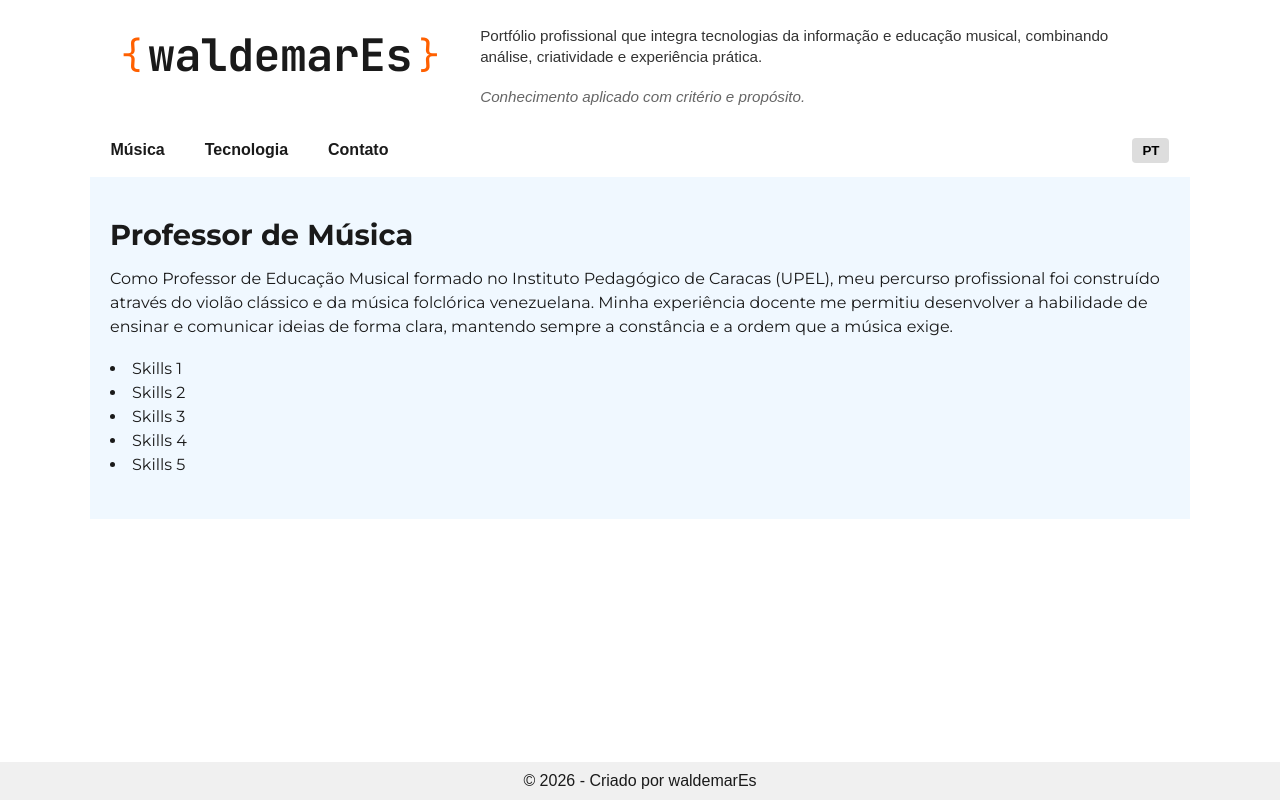
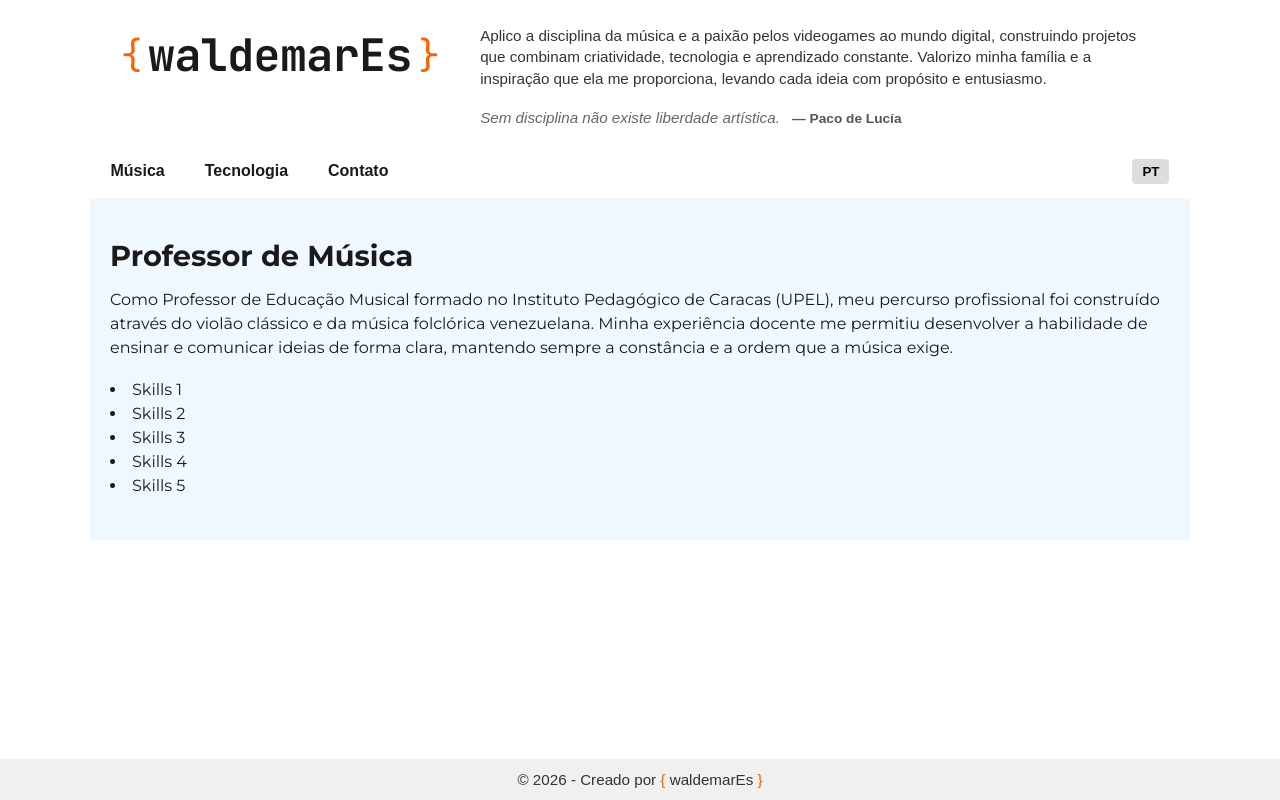
Before and after one commit to WaldemarEs/portafolio-waldemarEs, a plain HTML site: page index.html in a window 1280 px wide. Both pictures are taken after a click on the button "ES/PT". Drawn offline with Linux system fonts and the light colour scheme; a web font is replaced by a local one.

Commit message:
git init git add . git commit -m "Enhance footer design and improve tech section styling" git push origin main git status

```diff
--- a/index.html
+++ b/index.html
@@ -22,15 +22,16 @@
                     <span class="logo-text">waldemarEs</span>
                     <span class="logo-deco right">}</span>
                 </h1>
-
             </div>
 
             <div class="header-right">
-                <p>Portafolio profesional que integra tecnologías de la información y educación musical, combinando
-                    análisis,
-                    creatividad y experiencia práctica.</p>
-                <blockquote>Conocimiento aplicado con criterio y propósito.</blockquote>
-
+                <p id="header-desc">
+                    Aplico la disciplina de la música y la pasión por los videojuegos al mundo digital, construyendo proyectos que combinan creatividad, tecnología y aprendizaje constante. Valoro mi familia y la inspiración que me brinda, llevando cada idea con propósito y entusiasmo.
+                </p>
+                <blockquote>
+                    <span id="quote-text"></span>
+                    <span id="quote-author"></span>
+                </blockquote>
             </div>
         </div>
         <nav id="main-nav" aria-label="Navegación principal">
@@ -76,9 +77,16 @@
     </main>
 
    <footer id="footer">
-        <p id="footer-p">&copy; 2026 - Creado por waldemarEs_</p>
+    <p id="footer-p">
+        &copy; <span id="footer-year">2026</span> - Creado por
+        <span class="footer-deco">{</span>
+        <span id="footer-name" class="footer-text">waldemarEs</span>
+        <span class="footer-deco">}</span>
+    </p>
 </footer>
+
+
+    <script src="script.js"></script>
 </body>
-<script src="/script.js"></script>
 
 </html>
--- a/script.js
+++ b/script.js
@@ -1,9 +1,9 @@
 // ======================
 // Variables principales
 // ======================
-var sections = document.querySelectorAll(".section"); // Todas las secciones
-var navLinks = document.querySelectorAll("#main-nav a"); // Links del nav
-var langBtn = document.getElementById("lang-btn"); // Botón de idioma
+var sections = document.querySelectorAll(".section");
+var navLinks = document.querySelectorAll("#main-nav a");
+var langBtn = document.getElementById("lang-btn");
 
 // ======================
 // Textos en español y portugués
@@ -13,8 +13,7 @@ var translation = {
     btn: "ES",
     headerTitle: "waldemarEs",
     headerDesc:
-      "Portafolio profesional que integra tecnologías de la información y educación musical, combinando análisis, creatividad y experiencia práctica.",
-    headerQuote: "Conocimiento aplicado con criterio y propósito.",
+      "Aplico la disciplina de la música y la pasión por los videojuegos al mundo digital, construyendo proyectos que combinan creatividad, tecnología y aprendizaje constante. Valoro mi familia y la inspiración que me brinda, llevando cada idea con propósito y entusiasmo.",
     navMusic: "Música",
     navTech: "Tecnología",
     navContact: "Contacto",
@@ -24,14 +23,13 @@ var translation = {
     techTitle: "Técnico en Informática",
     techDesc:
       "Mi formación técnica se enfoca en el desarrollo de aplicaciones y entornos web. Cuento con conocimientos en lógica de programación y lenguajes como Java y C++, que utilizo como base para construir soluciones digitales bien estructuradas. Además del desarrollo de software, mi formación incluye la gestión de bases de datos, sistemas operativos y el mantenimiento de equipos informáticos.",
-    footer: "© 2026 - Creado por waldemarEs",
+    footerName: "waldemarEs",
   },
   pt: {
     btn: "PT",
     headerTitle: "waldemarEs",
     headerDesc:
-      "Portfólio profissional que integra tecnologias da informação e educação musical, combinando análise, criatividade e experiência prática.",
-    headerQuote: "Conhecimento aplicado com critério e propósito.",
+      "Aplico a disciplina da música e a paixão pelos videogames ao mundo digital, construindo projetos que combinam criatividade, tecnologia e aprendizado constante. Valorizo minha família e a inspiração que ela me proporciona, levando cada ideia com propósito e entusiasmo.",
     navMusic: "Música",
     navTech: "Tecnologia",
     navContact: "Contato",
@@ -41,37 +39,81 @@ var translation = {
     techTitle: "Técnico em Informática",
     techDesc:
       "Minha formação técnica se concentra no desenvolvimento de aplicações e ambientes web. Possuo conhecimentos em lógica de programação e linguagens como Java e C++, que utilizo como base para construir soluções digitais bem estruturadas. Além do desenvolvimento de software, minha formação inclui gestão de bases de dados, sistemas operacionais e manutenção de equipamentos de informática.",
-    footer: "© 2026 - Criado por waldemarEs",
-  },
+    footerName: "waldemarEs",
+  }
 };
 
-// Idioma inicial
-var currentLang = "es";
+// ======================
+// Citas por sección
+// ======================
+var musicQuotes = [
+  { es: "La música comienza donde termina el poder de las palabras.", pt: "A música começa onde termina o poder das palavras.", author: "Andrés Segovia" },
+  { es: "El arte verdadero no adorna: revela.", pt: "A arte verdadeira não adorna: revela.", author: "Leo Brouwer" },
+  { es: "Sin disciplina no hay libertad artística.", pt: "Sem disciplina não existe liberdade artística.", author: "Paco de Lucía" },
+  { es: "El sonido es solo el inicio; la intención es lo que permanece.", pt: "O som é apenas o início; a intenção é o que permanece.", author: "Julian Bream" },
+  { es: "El propósito final de toda música es la elevación del espíritu.", pt: "O propósito final de toda música é a elevação do espírito.", author: "Johann Sebastian Bach" },
+  { es: "La música expresa lo que no puede decirse con palabras.", pt: "A música expressa o que não pode ser dito com palavras.", author: "Victor Wooten" },
+  { es: "Tocar es aprender a escuchar.", pt: "Tocar é aprender a escutar.", author: "John Petrucci" },
+  { es: "El arte de la música es el arte de la comunicación.", pt: "A arte da música é a arte da comunicação.", author: "Herbie Hancock" },
+  { es: "Cada nota tiene un propósito.", pt: "Cada nota tem um propósito.", author: "Andrés Segovia" },
+  { es: "La música no miente.", pt: "A música não mente.", author: "Friedrich Nietzsche" }
+];
+
+var techQuotes = [
+  { es: "La mejor manera de predecir el futuro es inventarlo.", pt: "A melhor maneira de prever o futuro é inventá-lo.", author: "Alan Kay" },
+  { es: "La ciencia informática no trata de computadoras, sino de pensamiento.", pt: "A ciência da computação não trata de computadores, mas de pensamento.", author: "Donald Knuth" },
+  { es: "Hablar es fácil. Muéstrame el código.", pt: "Falar é fácil. Mostre-me o código.", author: "Linus Torvalds" },
+  { es: "La simplicidad es un requisito previo para la fiabilidad.", pt: "A simplicidade é um pré-requisito para a confiabilidade.", author: "Edsger Dijkstra" },
+  { es: "La tecnología por sí sola no es suficiente: debe unirse a las humanidades.", pt: "A tecnologia sozinha não é suficiente: ela deve se unir às humanidades.", author: "Steve Jobs" },
+  { es: "El software de calidad se construye con disciplina y creatividad.", pt: "O software de qualidade é construído com disciplina e criatividade.", author: "Bjarne Stroustrup" },
+  { es: "Programar es pensar, diseñar y crear.", pt: "Programar é pensar, projetar e criar.", author: "Grace Hopper" },
+  { es: "La innovación tecnológica surge de la curiosidad constante.", pt: "A inovação tecnológica surge da curiosidade constante.", author: "Tim Berners-Lee" },
+  { es: "Los errores son oportunidades de aprendizaje.", pt: "Os erros são oportunidades de aprendizado.", author: "Margaret Hamilton" },
+  { es: "El futuro pertenece a quienes crean.", pt: "O futuro pertence àqueles que criam.", author: "Steve Wozniak" }
+];
 
 // ======================
-// Función para alternar secciones
+// Estado
 // ======================
-function alternarSecciones(targetId) {
-  for (var i = 0; i < sections.length; i++) {
-    sections[i].className =
-      sections[i].id === targetId ? "section activa" : "section hidden";
-  }
+var currentLang = "es";
+var currentSection = "music-section";
+var currentQuote = null;
+
+// ======================
+// Función para mostrar cita según sección y idioma
+// ======================
+function mostrarCita() {
+  if (!currentQuote) return;
+  document.getElementById("quote-text").textContent = currentQuote[currentLang];
+  document.getElementById("quote-author").textContent = " — " + currentQuote.author;
 }
 
 // ======================
-// Función para cambiar idioma
+// Cambiar sección
+// ======================
+function alternarSecciones(targetId) {
+  currentSection = targetId;
+  sections.forEach(section => {
+    section.className = section.id === targetId ? "section activa" : "section hidden";
+  });
+
+  // Elegir cita aleatoria según sección
+  currentQuote = targetId === "music-section"
+    ? musicQuotes[Math.floor(Math.random() * musicQuotes.length)]
+    : techQuotes[Math.floor(Math.random() * techQuotes.length)];
+
+  mostrarCita();
+}
+
+// ======================
+// Cambiar idioma
 // ======================
 function cambiarIdioma() {
-  // Alterna el idioma
   currentLang = currentLang === "es" ? "pt" : "es";
 
   // Header
-  document.querySelector(".logo-text").innerText =
-    translation[currentLang].headerTitle;
-  document.querySelector("header p").innerText =
-    translation[currentLang].headerDesc;
-  document.querySelector("header blockquote").innerText =
-    translation[currentLang].headerQuote;
+  document.querySelector(".logo-text").innerText = translation[currentLang].headerTitle;
+  document.getElementById("header-desc").innerText = translation[currentLang].headerDesc;
 
   // Navegación
   navLinks[0].innerText = translation[currentLang].navMusic;
@@ -79,38 +121,34 @@ function cambiarIdioma() {
   navLinks[2].innerText = translation[currentLang].navContact;
 
   // Secciones
-  document.getElementById("music-section").querySelector("h2").innerText =
-    translation[currentLang].musicTitle;
-  document.getElementById("music-section").querySelector("p").innerText =
-    translation[currentLang].musicDesc;
-  document.getElementById("tech-section").querySelector("h2").innerText =
-    translation[currentLang].techTitle;
-  document.getElementById("tech-section").querySelector("p").innerText =
-    translation[currentLang].techDesc;
+  document.getElementById("music-section").querySelector("h2").innerText = translation[currentLang].musicTitle;
+  document.getElementById("music-section").querySelector("p").innerText = translation[currentLang].musicDesc;
+  document.getElementById("tech-section").querySelector("h2").innerText = translation[currentLang].techTitle;
+  document.getElementById("tech-section").querySelector("p").innerText = translation[currentLang].techDesc;
 
-  // Footer
-  document.getElementById("footer-p").innerText =
-    translation[currentLang].footer;
+  // Footer: solo actualizar el nombre manteniendo las llaves y estilo
+  document.getElementById("footer-name").innerText = translation[currentLang].footerName;
 
   // Botón
   langBtn.innerText = translation[currentLang].btn;
+
+  // Traducir la cita actual
+  mostrarCita();
 }
 
 // ======================
 // Eventos
 // ======================
-// Click en links de navegación
-for (var i = 0; i < navLinks.length; i++) {
-  navLinks[i].addEventListener("click", function (e) {
+navLinks.forEach(link => {
+  link.addEventListener("click", e => {
     e.preventDefault();
-    alternarSecciones(this.getAttribute("href").substring(1));
+    alternarSecciones(link.getAttribute("href").substring(1));
   });
-}
+});
 
-// Click en botón de idioma
 langBtn.addEventListener("click", cambiarIdioma);
 
 // ======================
-// Inicializamos mostrando Música
+// Inicialización
 // ======================
 alternarSecciones("music-section");
--- a/styles.css
+++ b/styles.css
@@ -177,6 +177,7 @@ Secciones dentro del main */
     font-family: 'JetBrains Mono', monospace;
     color: #1a1a1a;
     transition: all 0.5s ease-in-out;
+    font-size: 0.9rem;
 }
 #tech-section h2{
     margin-bottom: 15px;
@@ -203,6 +204,26 @@ footer{
     background-color: #f0f0f0;
     text-align: center;
 }
+/* Footer igual al p del header */
+#footer-p {
+    font-family: inherit;   /* misma fuente que header p */
+    font-size: 0.95rem;     /* mismo tamaño */
+    line-height: 1.4;
+    color: #333;            /* mismo color que header p */
+    text-align: center;
+}
+
+/* Llaves en naranja */
+.footer-deco {
+    color: #ff6000;
+    font-weight: 400;
+}
+
+/* Texto "waldemarEs" */
+.footer-text {
+    color: #333;            /* mismo color que footer-p */
+}
+
 
 /* Clases para mostrar y ocultar secciones */
 .activa{
@@ -211,3 +232,19 @@ footer{
 .hidden{
     display: none;
 }
+
+/* Cita */
+#quote-text {
+    display: inline; /* Que el texto se mantenga en línea */
+    font-style: italic;
+}
+
+/* Autor */
+#quote-author {
+    display: inline; /* Mismo renglón */
+    font-style: normal;
+    font-weight: 600;
+    color: #555; /* Gris oscuro, menos contraste que el texto */
+    margin-left: 8px; /* Separación del texto de la cita */
+    font-size: 0.9em; /* Un poco más pequeño que el texto principal */
+}
```
Lines whose indentation alone changed are shown as unchanged.
